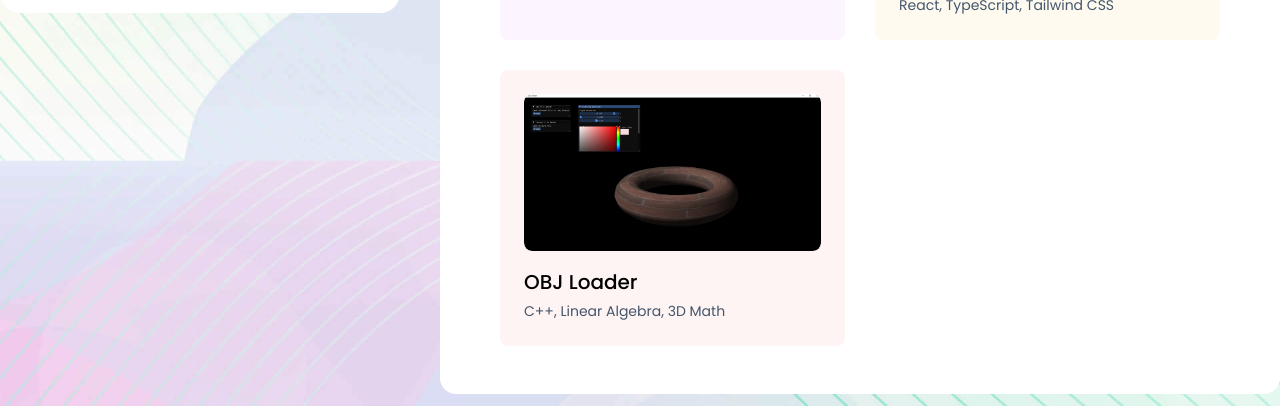
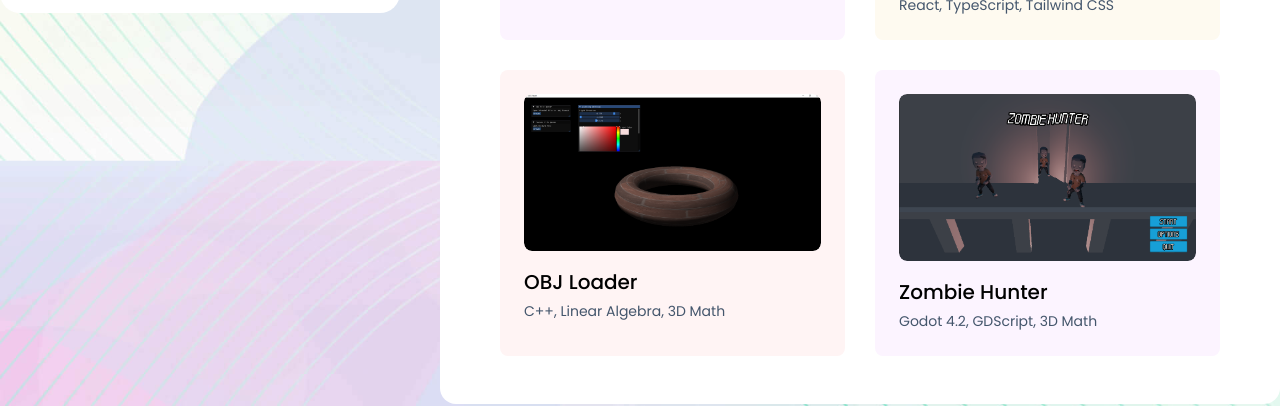
Before and after one commit to mr2yesung/YeseongPortfolio, a React (Vite) app: page /works in a window 1280 px wide. Shown: the part 966-1372 px from the top of the page. Built offline with nearby package versions, Linux system fonts and the light colour scheme.

Commit message:
add project zombie hunter

```diff
--- a/src/pages/works/Works.tsx
+++ b/src/pages/works/Works.tsx
@@ -51,6 +51,19 @@ function Works() {
       previewLinkDisplay: "Youtube Video",
       explanation:
         "This project utilizes OpenGL graphics specification to load and display .obj 3D model files while applying textures and lighting settings. The .obj file is parsed line by line to extract vertex data, and textures are loaded using the 'stb_image' library. The lighting system supports directional light with ambient and diffuse components. Additionally, the project includes a parsing function for '.shader' files containing both vertex and fragment shaders. A custom camera system is implemented for controlling movement, rotation, and zoom using principles of linear algebra and 3D mathematics.",
+    },
+    {
+      title: "Zombie Hunter",
+      image: "/images/screenshots/zombie-hunter.png",
+      skills: "Godot 4.2, GDScript, 3D Math",
+      bgClassName: "bg-[#FCF4FF]",
+      projectType: "Game Development",
+      githubLink: "https://github.com/mr2yesung/Zombie-Hunter",
+      githubLinkDisplay: "github.com/mr2yesung",
+      previewLink: "https://youtu.be/d8N3EGJL_0U",
+      previewLinkDisplay: "Youtube Video",
+      explanation:
+        "This game is inspired by PUBG: Battlegrounds and Vampire Survivors and developed using Godot 4.2. Before starting the game, players can choose their primary weapon (type of gun). There are two types of guns based on bullet speed: guns that use raycasting and guns that use projectiles. The game's zombies, which are the monsters, chase the player around the world, and the player earns points based on the number of zombies they defeat. Players can adjust graphics and sound settings, which are automatically saved to a file and loaded the next time the game is launched. The player's movements are implemented using a finite state machine, ensuring more organized and smooth behavior.",
     },
   ];
 
```
Also changed, not shown: public/images/screenshots/zombie-hunter.png (added).
